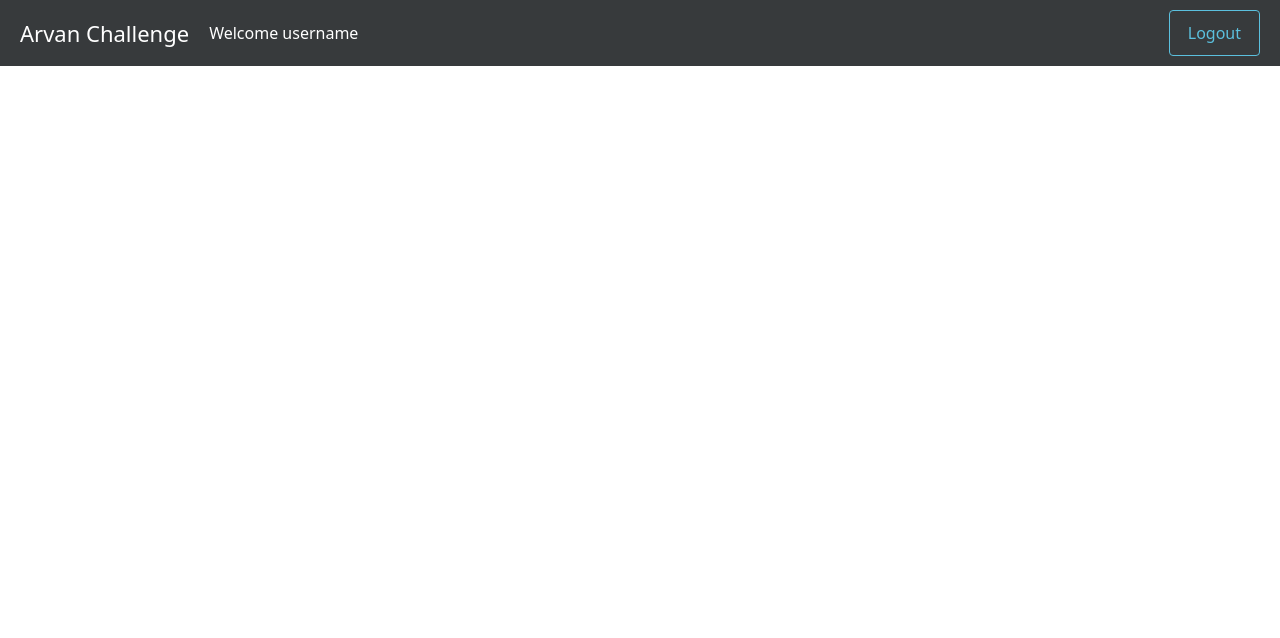
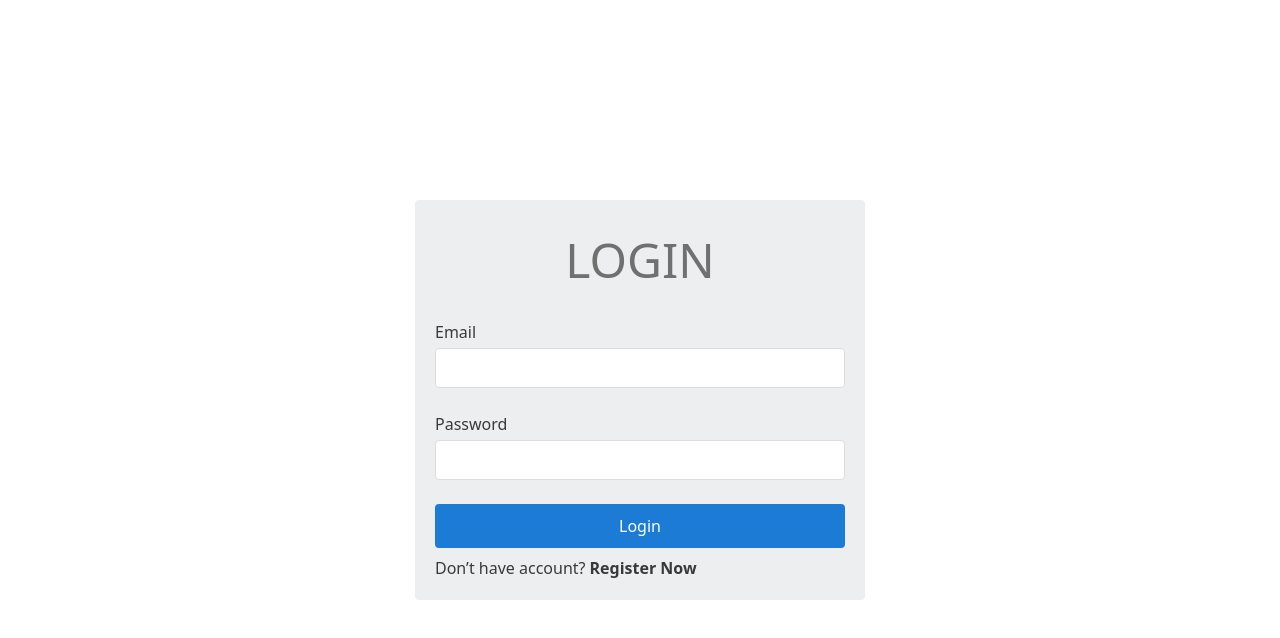
Before and after one commit to zahra-hanifi/arvan-challenge, a Vue app: page /auth/login in a window 1280 px wide. Shown: the top 638 px of the page. Built offline with nearby package versions, Linux system fonts and the light colour scheme.

Commit message:
Added login page ui and functionality

```diff
--- /dev/null
+++ b/src/pages/auth/login.vue
@@ -0,0 +1,100 @@
+<script setup>
+import CInput from '../../components/general/CInput.vue'
+import CBtn from '../../components/general/CBtn.vue'
+import CForm from '../../components/general/CForm.vue'
+import { ref, getCurrentInstance } from 'vue'
+import { hasValue, isEmail } from '../../utils/validations.js'
+import { useAuthStore } from '../../stores/auth.js'
+import { useRouter } from 'vue-router'
+
+const formData = ref({
+  email: '',
+  password: '',
+})
+
+const validations = ref({
+  email: [
+    {
+      rule: hasValue,
+      message: 'Required field',
+    },
+    {
+      rule: isEmail,
+      message: 'Wrong email format',
+    },
+  ],
+  password: [
+    {
+      rule: hasValue,
+      message: 'Required field',
+    },
+  ],
+})
+const formRef = ref(null)
+const loading = ref(false)
+const { proxy } = getCurrentInstance()
+const axios = proxy.$axios
+const { setToken } = useAuthStore()
+const router = useRouter()
+
+async function login() {
+  const formIsValid = await formRef.value?.validateAll()
+  if (!formIsValid) return
+
+  loading.value = true
+  const user = {
+    user: formData.value,
+  }
+  await axios
+    .post('/users/login', user)
+    .then((response) => {
+      const user = response.data.user
+      localStorage.setItem('token', user.token)
+      setToken(user)
+      router.push('/')
+    })
+    .catch(() => {
+      // todo show error message after creating toast component
+    })
+    .finally(() => {
+      loading.value = false
+    })
+}
+</script>
+
+<template>
+  <div class="min-h-screen flex justify-center items-center p-4">
+    <CForm
+      ref="formRef"
+      class="p-5 bg-grey-300 rounded flex flex-col gap-y-5 w-full sm:max-w-[450px]"
+      @submit="login"
+    >
+      <div class="text-[#707070] text-5xl my-4 text-center">LOGIN</div>
+
+      <CInput
+        v-model="formData.email"
+        label="Email"
+        :validations="validations.email"
+        :fixed-bottom-spacing="false"
+      />
+
+      <CInput
+        v-model="formData.password"
+        label="Password"
+        type="password"
+        :validations="validations.password"
+        :fixed-bottom-spacing="false"
+      />
+
+      <div class="flex flex-col gap-y-2">
+        <CBtn :loading="loading" @click="login">Login</CBtn>
+
+        <div class="text-base flex items-center gap-x-1 text-grey-800">
+          Don’t have account?
+
+          <a href="/auth/register" class="font-bold">Register Now</a>
+        </div>
+      </div>
+    </CForm>
+  </div>
+</template>
--- a/src/router/routes.js
+++ b/src/router/routes.js
@@ -13,6 +13,12 @@ const routes = [
         component: () => import('../pages/auth/register.vue'),
         meta: { layout: 'empty' },
       },
+      {
+        name: 'login',
+        path: 'login',
+        component: () => import('../pages/auth/login.vue'),
+        meta: { layout: 'empty' },
+      },
     ],
   },
 ]
```
